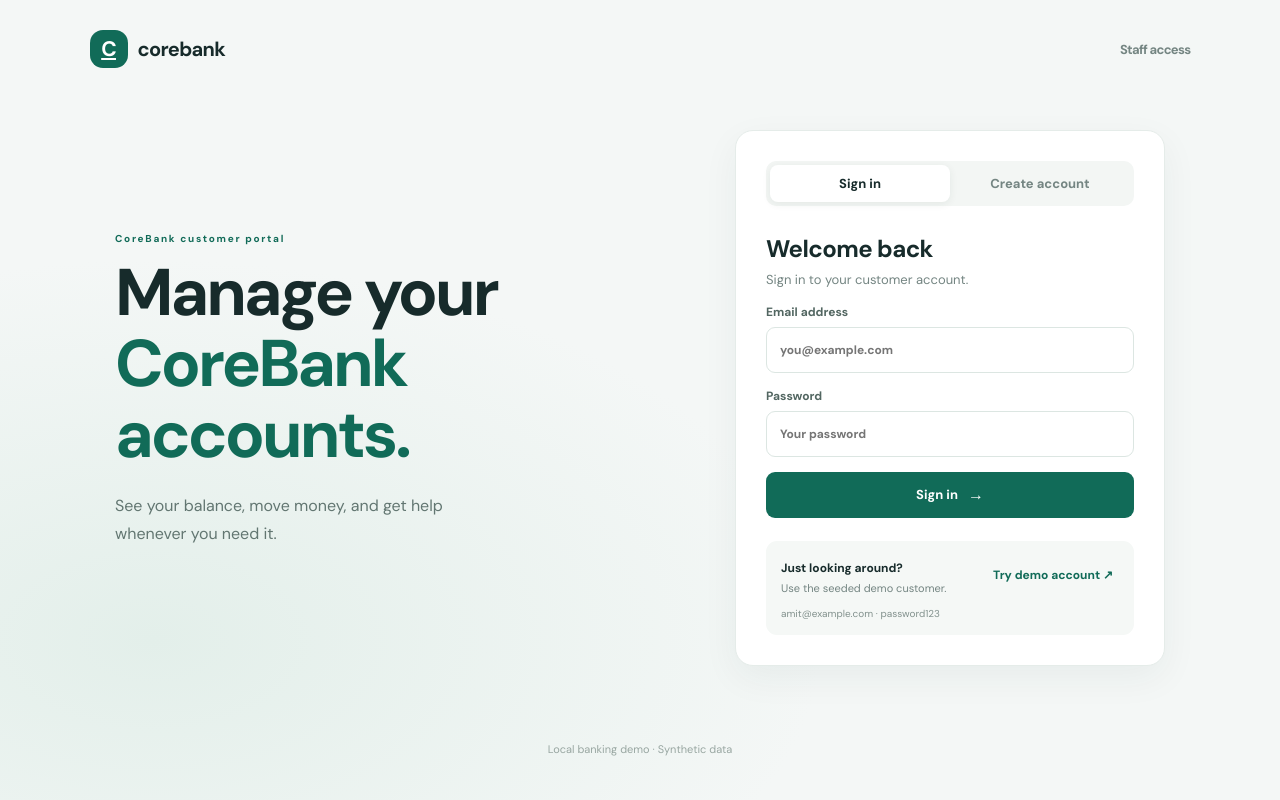
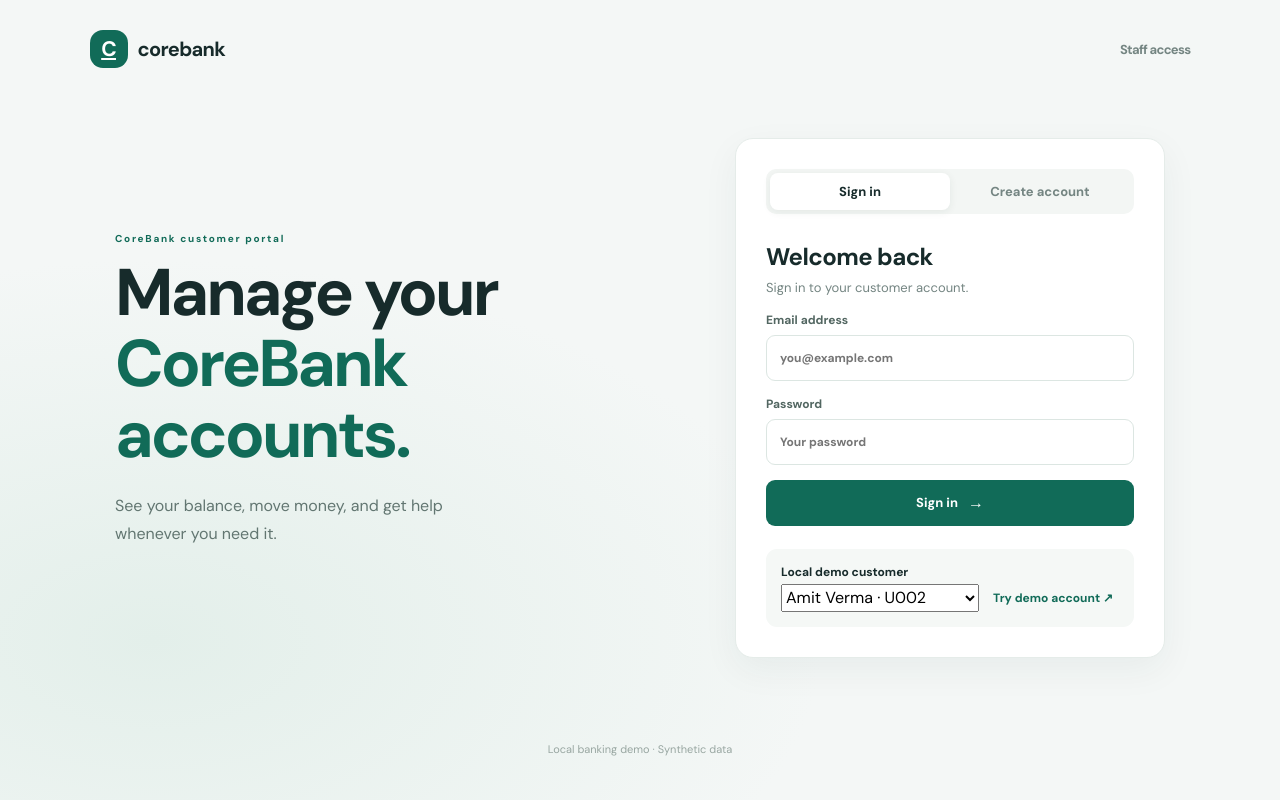
Before and after one commit to SsK-981/corebank-ai-banking-platform, a Spring Boot app: page /customer.html in a window 1280 px wide. Run offline with Spring Boot 4, Linux system fonts and the light colour scheme; some of the project's set-up classes (security, data sources, template engines, error pages and the like) are left out, and stand-ins take their place.

Commit message:
Share seeded accounts for manual testing

```diff
--- a/corebank/src/main/resources/static/customer.css
+++ b/corebank/src/main/resources/static/customer.css
@@ -1,4 +1,4 @@
-@import url("https://fonts.googleapis.com/css2?family=DM+Sans:wght@400;500;600;700&display=swap");
+@import url('https://fonts.googleapis.com/css2?family=DM+Sans:wght@400;500;600;700&display=swap');
 :root {
   --ink: #172b2b;
   --muted: #748582;
@@ -11,7 +11,7 @@
   --gold: #f2c978;
   --red: #bd4949;
   --shadow: 0 12px 36px rgba(23, 53, 46, 0.055);
-  font-family: "DM Sans", sans-serif;
+  font-family: 'DM Sans', sans-serif;
   color: var(--ink);
 }
 * {
@@ -49,7 +49,7 @@ button {
   text-decoration: none;
   color: var(--ink);
   font:
-    800 20px "DM Sans",
+    800 20px 'DM Sans',
     sans-serif;
   letter-spacing: -0.7px;
 }
@@ -62,7 +62,7 @@ button {
   color: #fff;
   border-radius: 13px;
   font:
-    800 21px "DM Sans",
+    800 21px 'DM Sans',
     sans-serif;
 }
 .admin-link {
@@ -101,7 +101,7 @@ p {
 }
 .welcome-copy h1 {
   font:
-    700 clamp(42px, 5.3vw, 66px)/1.08 "DM Sans",
+    700 clamp(42px, 5.3vw, 66px)/1.08 'DM Sans',
     sans-serif;
   letter-spacing: -3px;
   margin-bottom: 22px;
@@ -166,7 +166,7 @@ p {
 }
 .auth-card h2 {
   font:
-    700 24px "DM Sans",
+    700 24px 'DM Sans',
     sans-serif;
   letter-spacing: -0.6px;
   margin-bottom: 6px;
@@ -245,19 +245,14 @@ p {
   background: #f5f8f6;
   border-radius: 11px;
 }
-.demo-box strong {
+.demo-box label {
+  grid-column: 1 / -1;
   font-size: 12px;
+  font-weight: 700;
 }
-.demo-box p {
-  margin: 4px 0 0;
-  color: var(--muted);
-  font-size: 11px;
-}
-.demo-box small {
-  grid-column: 1/-1;
-  color: #82918d;
-  font-size: 10px;
-  padding-top: 8px;
+.demo-box select {
+  width: 100%;
+  min-width: 0;
 }
 .text-button {
   background: transparent;
@@ -429,7 +424,7 @@ p {
 }
 .app-header h1 {
   font:
-    700 25px "DM Sans",
+    700 25px 'DM Sans',
     sans-serif;
   letter-spacing: -0.8px;
   margin: 0;
@@ -480,7 +475,7 @@ p {
 .greeting-row h2,
 .section-intro h2 {
   font:
-    700 21px "DM Sans",
+    700 21px 'DM Sans',
     sans-serif;
   letter-spacing: -0.5px;
   margin: 0;
@@ -555,7 +550,7 @@ button:focus-visible {
 }
 .account-card h3 {
   font:
-    600 12px "DM Sans",
+    600 12px 'DM Sans',
     sans-serif;
   margin: 22px 0 5px;
 }
@@ -571,7 +566,7 @@ button:focus-visible {
 }
 .account-balance {
   font:
-    700 23px "DM Sans",
+    700 23px 'DM Sans',
     sans-serif;
   margin-top: 3px;
 }
@@ -593,7 +588,7 @@ button:focus-visible {
 }
 .card-heading h3 {
   font:
-    700 16px "DM Sans",
+    700 16px 'DM Sans',
     sans-serif;
   margin: 0;
 }
@@ -820,7 +815,7 @@ button:focus-visible {
   background: var(--green);
   color: #fff;
   font:
-    700 17px "DM Sans",
+    700 17px 'DM Sans',
     sans-serif;
 }
 .support-header strong,
@@ -932,7 +927,7 @@ button:focus-visible {
 }
 .confirm-dialog h2 {
   font:
-    700 20px "DM Sans",
+    700 20px 'DM Sans',
     sans-serif;
   margin: 17px 0 8px;
 }
--- a/corebank/src/main/resources/static/customer.html
+++ b/corebank/src/main/resources/static/customer.html
@@ -75,13 +75,15 @@
               ></p>
             </form>
             <div class="demo-box">
-              <div>
-                <strong>Just looking around?</strong>
-                <p>Use the seeded demo customer.</p>
-              </div>
+              <label for="demo-customer">Local demo customer</label>
+              <select id="demo-customer">
+                <option value="amit@example.com">Amit Verma · U002</option>
+                <option value="rahul@example.com">Rahul Sharma · U001</option>
+                <option value="neha@example.com">Neha Patil · U003</option>
+              </select>
               <button id="demo-login" type="button" class="text-button">
-                Try demo account <span aria-hidden="true">↗</span></button
-              ><small>amit@example.com · password123</small>
+                Try demo account <span aria-hidden="true">↗</span>
+              </button>
             </div>
           </div>
           <div
--- a/corebank/src/main/resources/static/customer.js
+++ b/corebank/src/main/resources/static/customer.js
@@ -383,8 +383,8 @@ document.addEventListener('DOMContentLoaded', () => {
       const user = await request('/auth/customer/me');
       setSession(email, password, user);
       hideMessage('login-result');
+      navigate('overview');
       await loadAccounts();
-      navigate('overview');
     } catch (error) {
       session = null;
       message('login-result', error.message, false);
@@ -395,9 +395,13 @@ document.addEventListener('DOMContentLoaded', () => {
     await login($('login-email').value, $('login-password').value);
   });
   $('demo-login').addEventListener('click', async () => {
-    $('login-email').value = 'amit@example.com';
-    $('login-password').value = 'password123';
-    await login('amit@example.com', 'password123');
+    const button = $('demo-login');
+    button.disabled = true;
+    try {
+      await login($('demo-customer').value, 'password123');
+    } finally {
+      button.disabled = false;
+    }
   });
   $('register-form').addEventListener('submit', async (e) => {
     e.preventDefault();
```
Also changed, not shown: PROJECT_STATE.md (+10 -0 lines), docs/MANUAL_TESTING.md (added, +31 -0 lines), README.md.
